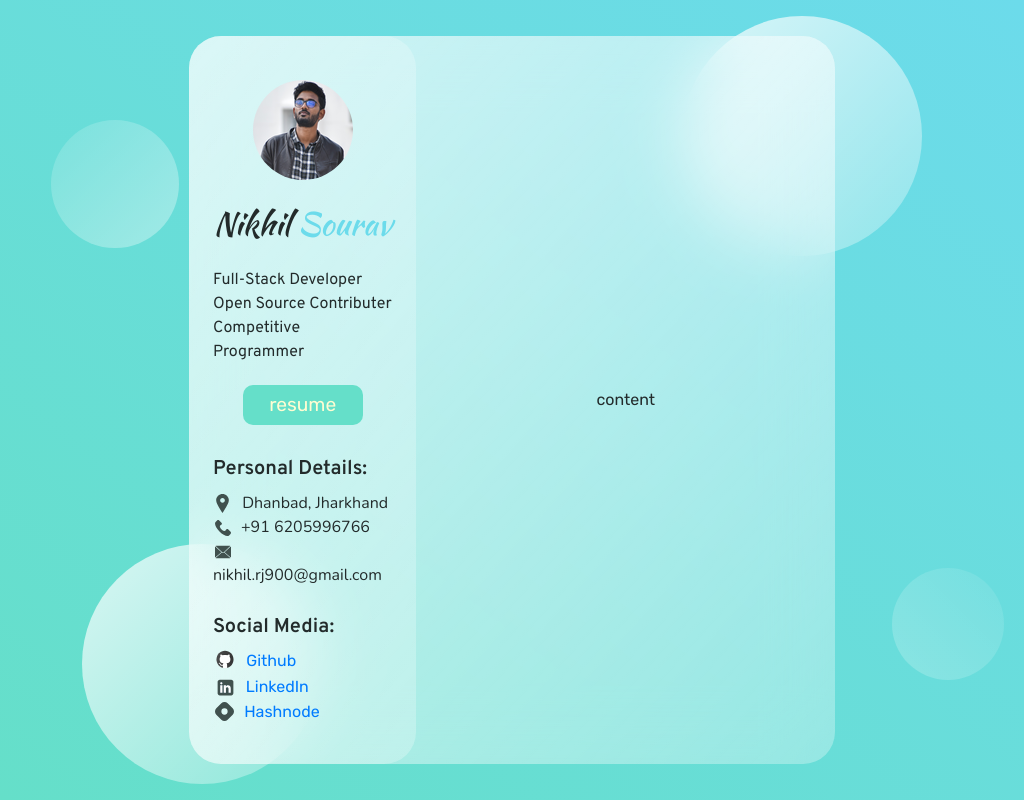
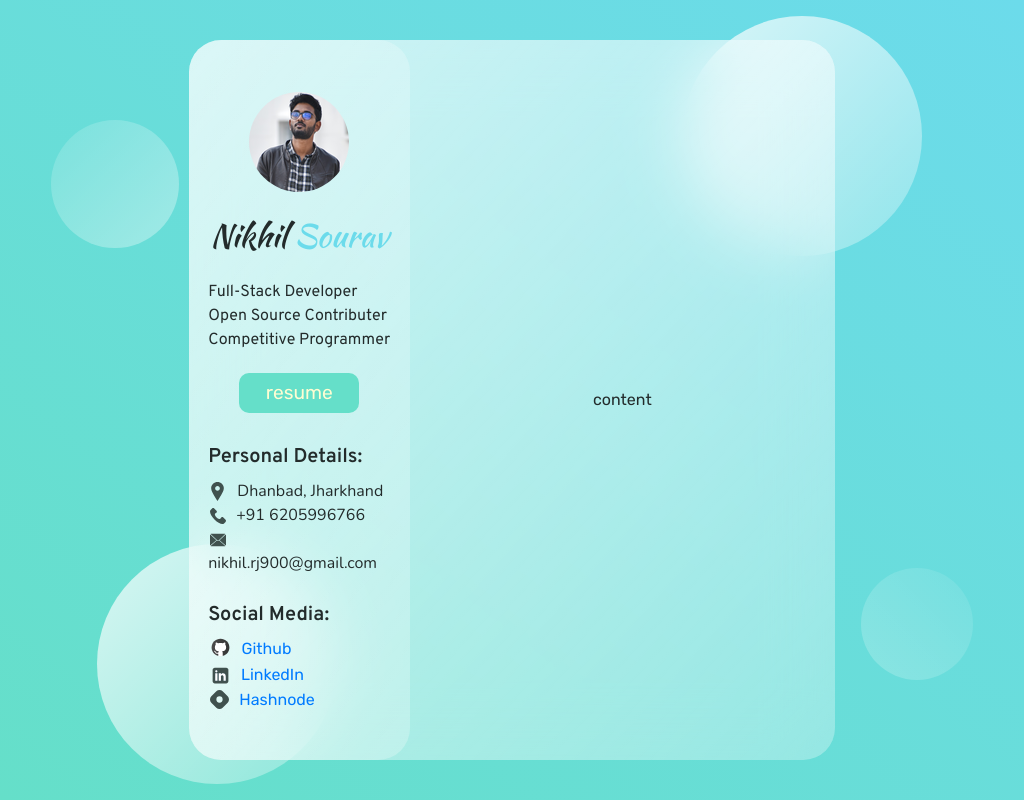
Before and after one commit to nikhilsourav/portfolio, a React (Create React App) app: page / in a window 1024 px wide. Built offline with nearby package versions, Linux system fonts and the light colour scheme.

Commit message:
minor modifications

```diff
--- a/src/index.css
+++ b/src/index.css
@@ -81,7 +81,7 @@ body {
 
 .circle2 {
   bottom: 2%;
-  left: 8%;
+  left: 9.5%;
 }
 
 .circle3 {
@@ -95,7 +95,7 @@ body {
 
 .circle4 {
   bottom: 15%;
-  right: 2%;
+  right: 5%;
   height: 7rem;
   width: 7rem;
   opacity: 0.3;
@@ -113,21 +113,15 @@ body {
   background: linear-gradient(to right bottom, rgba(255, 255, 255, 0.2), rgba(255, 255, 255, 0.25));
   border-radius: 2rem;
   max-width: 1200px;
-  padding: 1rem;
 }
 @media only screen and (max-width: 1000px) {
   .sidebar {
     padding: 0.7rem;
   }
 }
-@media only screen and (min-width: 1000px) {
-  .sidebar {
-    padding: 1.5rem;
-  }
-}
 @media only screen and (max-width: 1200px) {
   .sidebar {
-    padding: 1.5rem;
+    padding: 1.2rem;
   }
 }
 
```
